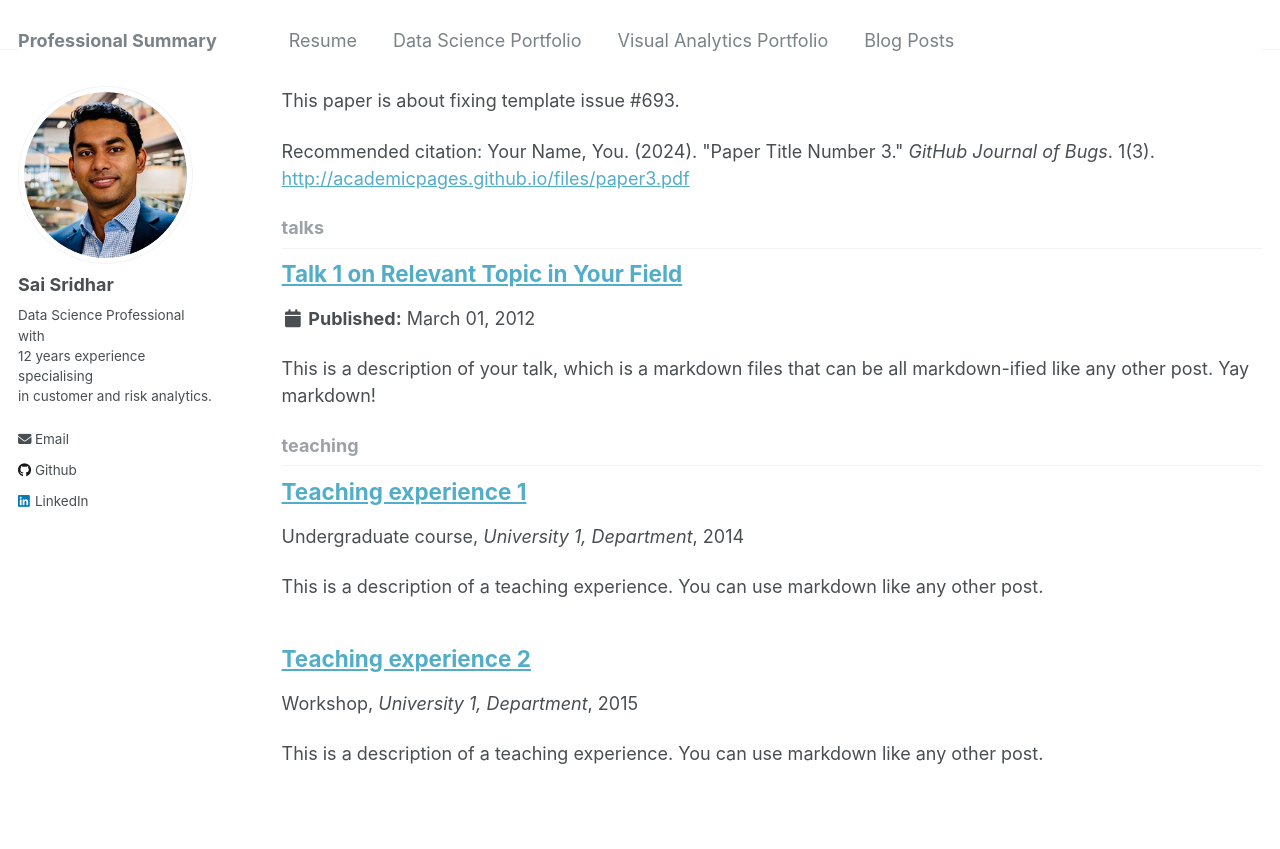
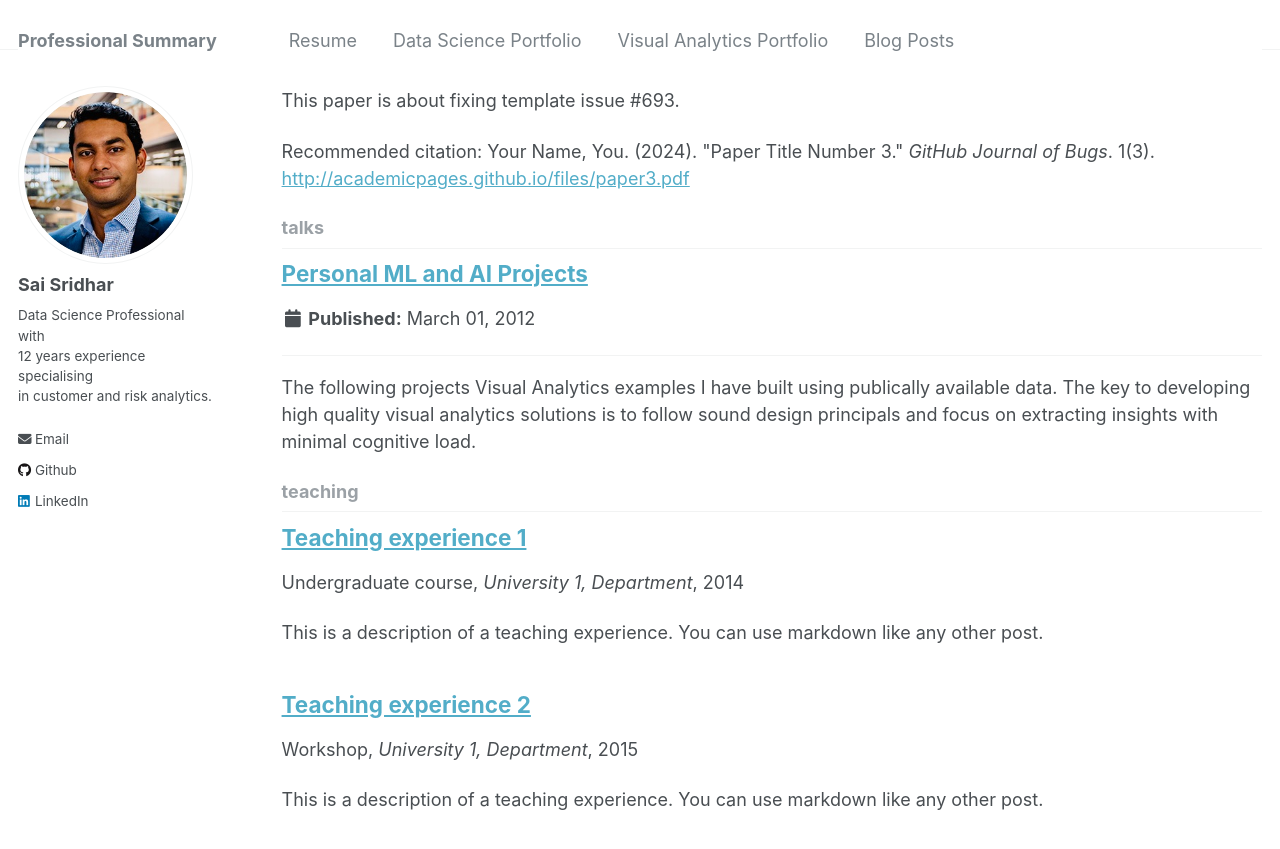
Before and after one commit to saiksridhar/saiksridhar.github.io, a Jekyll site: the page built from _pages/collection-archive.html, in a window 1280 px wide and 900 px high, scrolled down 1883 px. Shown: the top 849 px of the window. Built offline with Jekyll 4.4.1, drawn with Linux system fonts in a browser that asks for light colours; some of the changed lines change nothing that is shown.

Commit message:
Update 2012-03-01-talk-1.md

```diff
--- a/_talks/2012-03-01-talk-1.md
+++ b/_talks/2012-03-01-talk-1.md
@@ -1,11 +1,34 @@
 ---
-title: "Talk 1 on Relevant Topic in Your Field"
-collection: talks
-type: "Talk"
-permalink: /talks/2012-03-01-talk-1
-venue: "UC San Francisco, Department of Testing"
-date: 2012-03-01
-location: "San Francisco, California"
+layout: archive
+title: "Personal ML and AI Projects"
+permalink: /talks/
+author_profile: true
 ---
+_________________________________
+The following projects Visual Analytics examples I have built using publically available data. The key to developing high quality visual analytics solutions is to follow sound design principals and focus on extracting insights with minimal cognitive load.
 
-This is a description of your talk, which is a markdown files that can be all markdown-ified like any other post. Yay markdown!
+_________________________________
+
+![Alt text](https://assets.digitalocean.com/articles/alligator/boo.svg "a title")
+
+## [Drug Classification](https://github.com/saiksridhar/saiksridhar.github.io/blob/master/Drug_Classifiation/MLP%20with%20Keras%20Practice%202.ipynb)
+This is a simple drug classification problem using patient health data to then classify the drug they would have recieved. The purpose of this project is to serve as a basic ML template. This includes a number of key techniques that could easily be scaled to more complex data problems. This project explores:
+
+- Exploratory Data Analysis
+- Feature engineering using transformers
+- Building pipelines of column transformers and classifiers
+- Testing multiple ML models (including XGBoost, SVM and Neural Networks)
+- Using GridSearchCV to tune Neural Network hyperparameters
+- Analysing classification output using Confusion Matricies
+
+## [Credit Score Classification](https://github.com/saiksridhar/saiksridhar.github.io/blob/master/Credit_Classification/Credit_Score_Prediction.ipynb)
+Credit Scoring enables credit decisioning and pricing (such as interest rates) to support an optimised portfolio for the institution in line with profitablility targets and risk apetite. This is vital to the survival and success of any financial institution which issues lending products.
+
+The primary challenges dealt with in this classification process are data cleansing, imputation and model development. Custom imputers have been developed in this Notebook along with testing of the imputed features during the model training phase. Additionally, various configurations and approaches are taken to develop a predictive neural network model. This project explores:
+
+- Exploratory Data Analysis
+- Feature engineering using multiple custom transformers
+- Building pipelines of column transformers and classifiers
+- Testing multiple ML models (including XGBoost, SVM and Neural Networks)
+- Using GridSearchCV to tune Neural Network hyperparameters
+- Analysing classification output using Confusion Matricies
```
